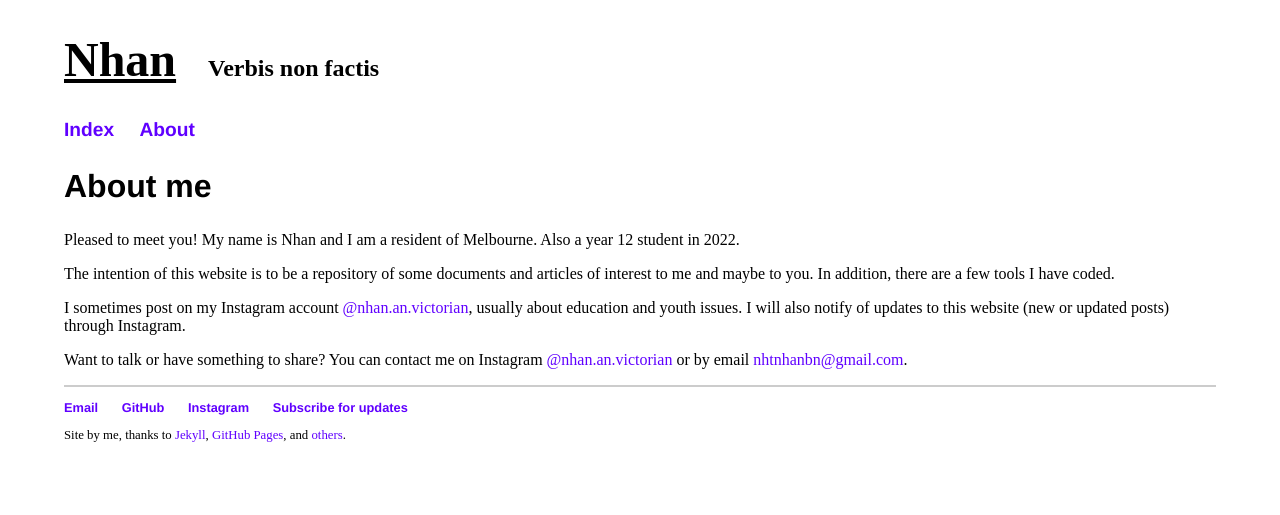
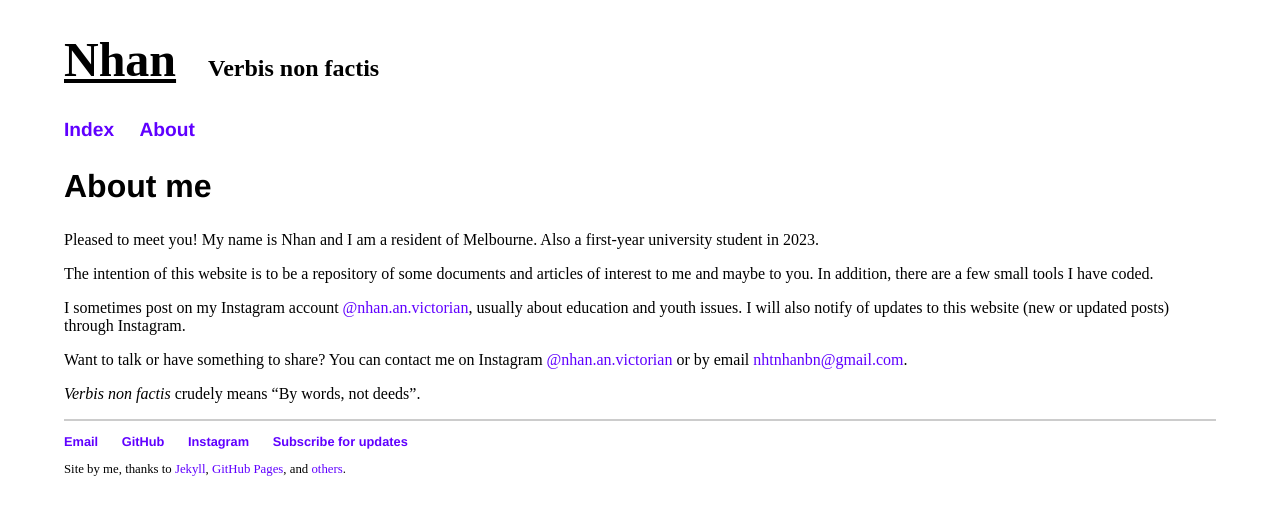
Before and after one commit to nhtnhanbn/nhtnhanbn.github.io, a Jekyll site: the page built from about.md, in a window 1280 px wide. Shown: the top 515 px of the page. Built offline with Jekyll 4.4.1, drawn with Linux system fonts in a browser that asks for light colours.

Commit message:
Restructure website

```diff
--- a/about.md
+++ b/about.md
@@ -7,9 +7,9 @@ title: About Nhan
 
 Pleased to meet you!
 My name is Nhan and I am a resident of Melbourne.
-Also a year 12 student in 2022.
+Also a first-year university student in 2023.
 
-The intention of this website is to be a repository of some documents and articles of interest to me and maybe to you. In addition, there are a few tools I have coded.
+The intention of this website is to be a repository of some documents and articles of interest to me and maybe to you. In addition, there are a few small tools I have coded.
 
 I sometimes post on my Instagram account [@nhan.an.victorian](https://instagram.com/nhan.an.victorian),
 usually about education and youth issues. I will also notify of updates to this website (new or updated posts) through Instagram.
@@ -17,3 +17,5 @@ usually about education and youth issues. I will also notify of updates to this
 Want to talk or have something to share?
 You can contact me on Instagram [@nhan.an.victorian](https://instagram.com/nhan.an.victorian)
 or by email [nhtnhanbn@gmail.com](mailto:nhtnhanbn@gmail.com).
+
+*Verbis non factis* crudely means "By words, not deeds".
--- a/assets/main.scss
+++ b/assets/main.scss
@@ -2,4 +2,4 @@
 
 ---
 
-@import "main";
+@import "base";
```
Also changed, not shown: 404.md (+2 -0 lines), 301/4upapernsbhs.md (renamed from 4upapernsbhs.md), 301/sentinelmhs2020.md (renamed from sentinelmhs2020.md), Gemfile.lock, _sass/base.scss (renamed from _sass/main.scss), files/robot.png (added).
